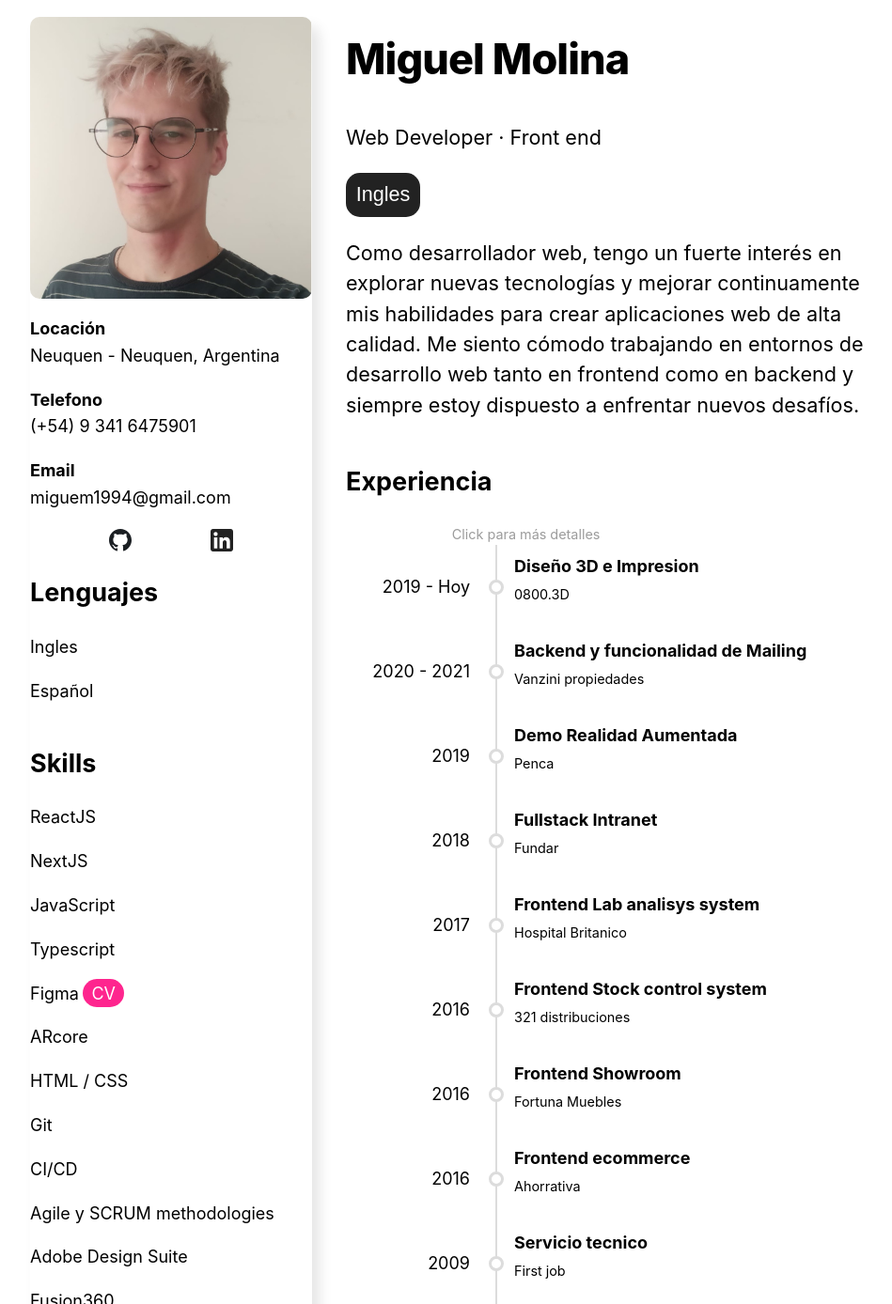
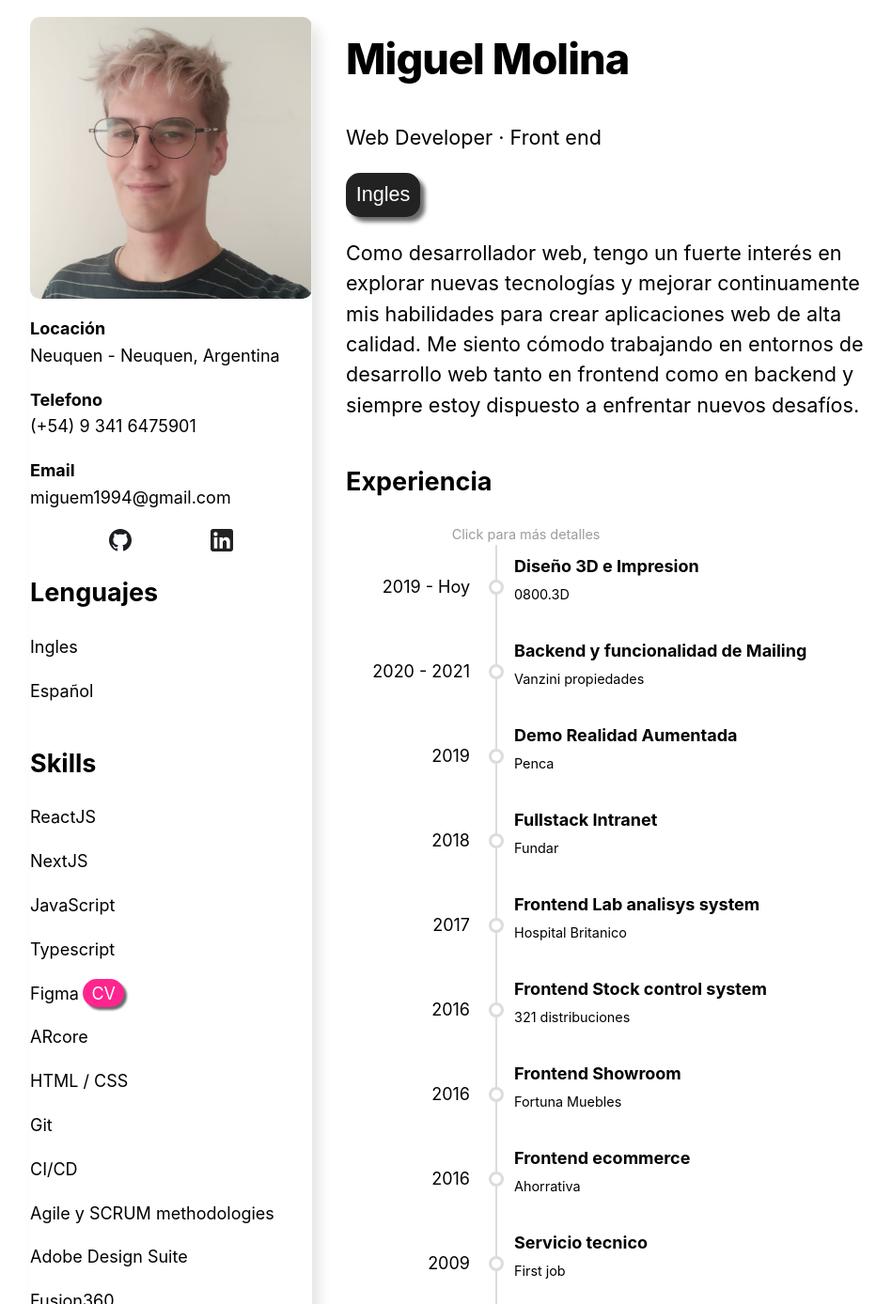
Before and after one commit to MigueM/cv, a Next.js app: page / in a window 1280 px wide. Shown: the top 1388 px of the page at 94% size, without its empty margins (158-1107 px from the left). Built offline with nearby package versions, Linux system fonts and the light colour scheme.

Commit message:
buttons now have shadow

```diff
--- a/components/sideData.module.css
+++ b/components/sideData.module.css
@@ -25,12 +25,6 @@
   text-align: left !important;
 }
 
-.langButton {
-  border: none;
-  font-size: 1em;
-  cursor: pointer;
-  padding: 0.5em;
-}
 
 .linkedInfo {
   text-decoration: none;
@@ -56,6 +50,11 @@
   padding: 0.25em 0.5em;
   margin-left: .25em;
   border-radius: 15px;
+  filter: drop-shadow(3px 3px 1px #6a6a6a);
+  transition: 0.3s;
+ }
+ .cvButton:hover{
+  filter: none;
  }
 
 @media only screen and (max-width: 900px) {
--- a/styles/utils.module.css
+++ b/styles/utils.module.css
@@ -84,6 +84,12 @@
   border: none;
   font-size: 1em;
   padding: 0.5em;
+  filter: drop-shadow(5px 5px 2px #6a6a6a);
+  transition: 0.3s;
+}
+
+.langButton:hover{
+  filter: none;
 }
 
 .moreDetails{
```
